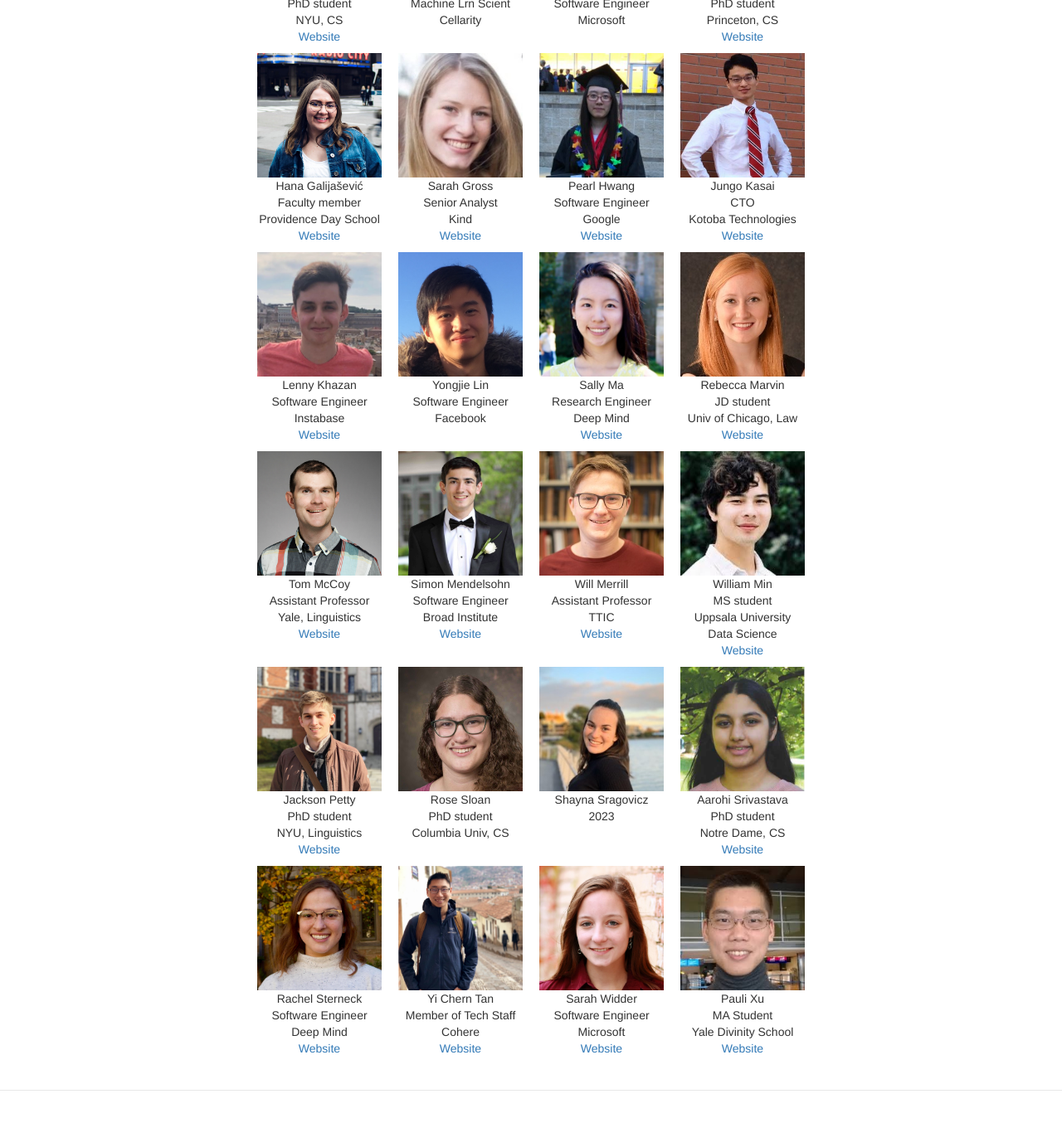
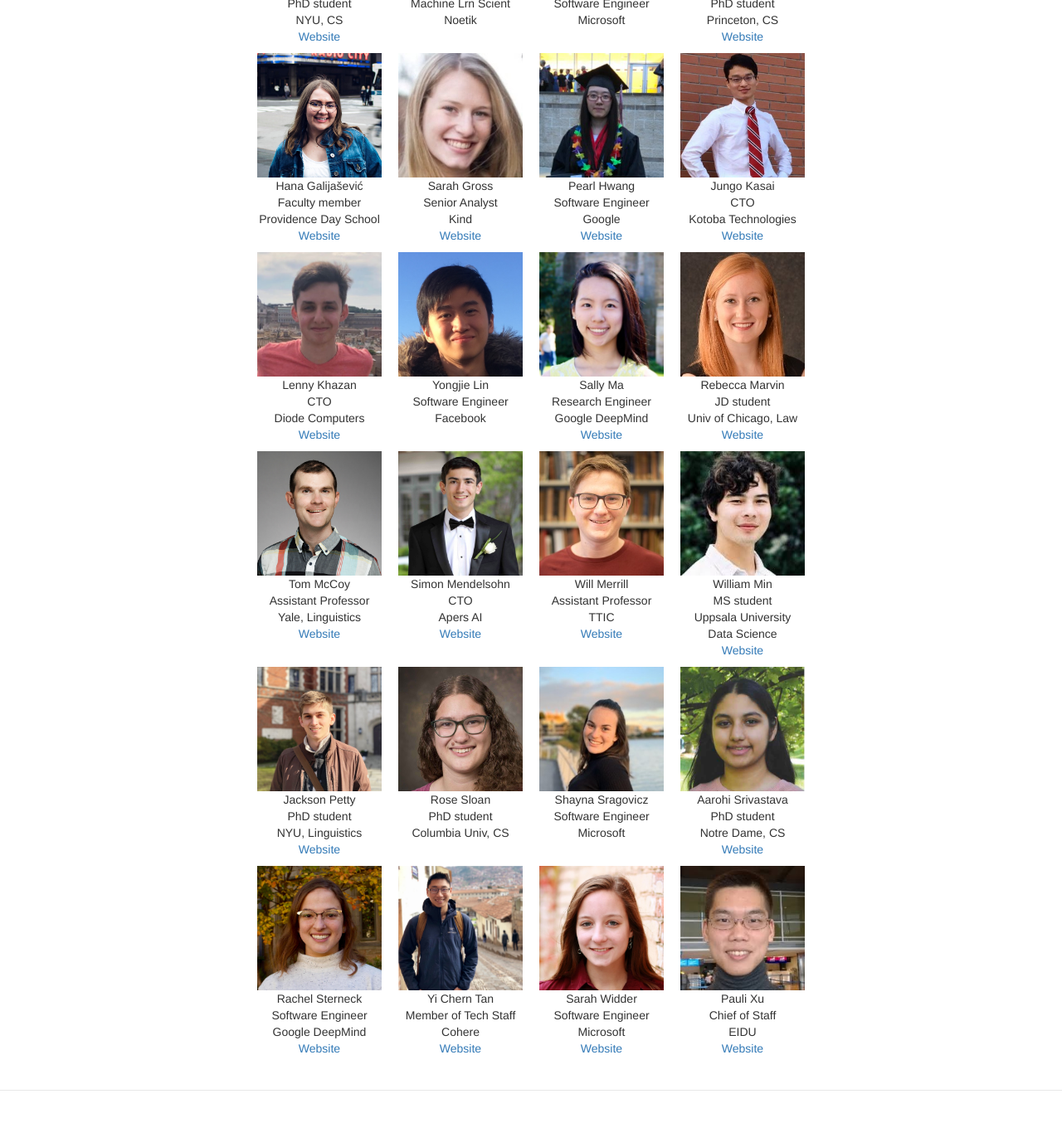
Before and after one commit to clay-lab/clay-lab.github.io, a Jekyll site: the page built from members.html, in a window 1280 px wide and 1400 px high, scrolled down 2820 px. Shown: the top 1354 px of the window at 83% size. Built offline with Jekyll 4.4.1, drawn with Linux system fonts in a browser that asks for light colours.

Commit message:
various edits

```diff
--- a/_data/members.yml
+++ b/_data/members.yml
@@ -193,7 +193,7 @@ undergrad-alumni:
       photo: /photos/andrew_profile.jpg
       email: andrew.benz@yale.edu
       title : Machine Lrn Scient
-      location: Cellarity
+      location: Noetik
 
     - name : Sachien Fernando
       photo: /photos/sachien_profile.jpg
@@ -233,9 +233,9 @@ undergrad-alumni:
 
     - name : Lenny Khazan
       photo : /photos/lenny_profile.jpg
-      url : https://lenny.io
-      title : Software Engineer
-      location: Instabase
+      url : https://www.linkedin.com/in/lennykhazan/
+      title : CTO
+      location: Diode Computers
 
     - name : Yongjie Lin
       photo : /photos/yong_profile.jpg
@@ -246,7 +246,7 @@ undergrad-alumni:
       photo : /photos/sallyma_profile.jpg
       url : https://www.linkedin.com/in/sally-ma-mxy/
       title : Research Engineer
-      location : Deep Mind
+      location : Google DeepMind
 
     - name : Rebecca Marvin
       url: https://www.linkedin.com/in/rebeccamarvindiamond/
@@ -262,9 +262,9 @@ undergrad-alumni:
 
     - name : Simon Mendelsohn
       photo:  /photos/simon_profile.jpg
-      title: Software Engineer
-      location: Broad Institute
-      url : https://simonjmendelsohn.github.io
+      title: CTO
+      location: Apers AI
+      url : https://www.linkedin.com/in/simon-mendelsohn/
 
     - name : Will Merrill
       photo: /photos/will_profile.jpg
@@ -292,7 +292,8 @@ undergrad-alumni:
 
     - name : Shayna Sragovicz
       photo:  /photos/shayna_profile.jpg
-      title : 2023
+      title : Software Engineer
+      location: Microsoft
 
     - name : Aarohi Srivastava
       photo: /photos/aarohi_profile.jpg
@@ -304,7 +305,7 @@ undergrad-alumni:
       photo: /photos/rachel_profile.jpg
       url: https://www.linkedin.com/in/rachel-sterneck/
       title: Software Engineer
-      location: Deep Mind
+      location: Google DeepMind
 
     - name : Yi Chern Tan
       url : https://yich.io
@@ -323,5 +324,5 @@ undergrad-alumni:
     - name : Pauli Xu
       photo: /photos/pauli_profile.jpg
       url: https://www.linkedin.com/in/pauli-xu-231455156/
-      title: MA Student
-      location: Yale Divinity School
+      title: Chief of Staff
+      location: EIDU
--- a/index.html
+++ b/index.html
@@ -22,7 +22,8 @@ weight: 1
     work by lab members and to read recent research papers. </p>
 
     <p align="left"> <div class="left"> For information about joining the CLAY lab, contact <a
-	href="mailto:bob.frank@yale.edu">Bob Frank</a>.</p>
+	href="mailto:bob.frank@yale.edu">Bob Frank</a> or <a
+	href="mailto:tom.mccoy@yale.edu">Tom McCoy</a>.</p>
 
 
 
```
